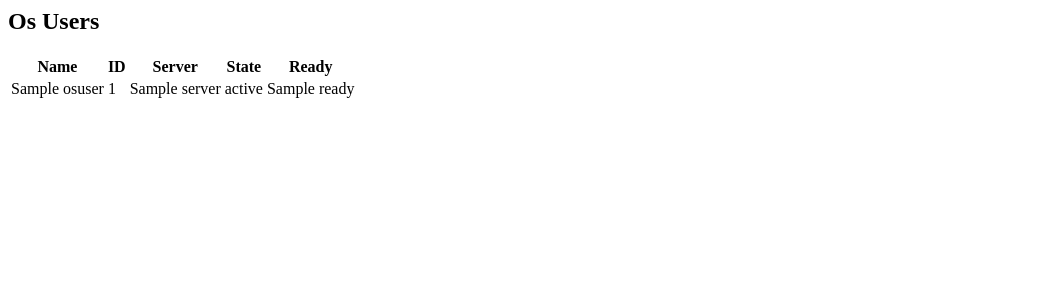
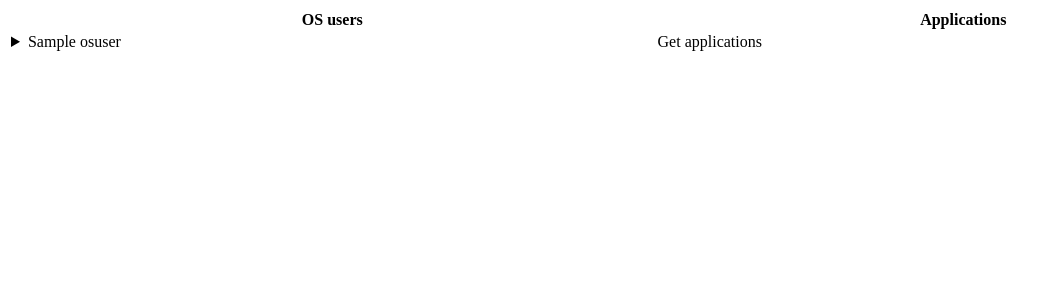
Before and after one commit to andywar65/django-opalstack, a Django app: template src/django_opalstack/templates/django_opalstack/htmx/user_list.html in a window 1280 px wide. Shown: the top 300 px of the page, without its empty margins (0-1060 px from the left). Run offline with Django 5.2, Linux system fonts and the light colour scheme; the template is opened without the code that fills it: most values are stand-ins (such as "Sample title", 1, 10 or a date in 2020); parts of the project's set-up code (start-up, migrations or seed data) failed here and were passed over.

Commit message:
fixed user list template

```diff
--- a/src/django_opalstack/templates/django_opalstack/htmx/token_detail.html
+++ b/src/django_opalstack/templates/django_opalstack/htmx/token_detail.html
@@ -17,7 +17,7 @@
   </li>
 </ul>
 <p id="opal-indicator" class="htmx-indicator" style="color: red">{% trans "Loading..." %}</p>
-<table>
+<table style="width: 100%">
   <tr>
     <th style="width: 33%">
       {% trans "Web servers" %}
--- a/src/django_opalstack/templates/django_opalstack/htmx/user_list.html
+++ b/src/django_opalstack/templates/django_opalstack/htmx/user_list.html
@@ -1,25 +1,29 @@
 {% load i18n %}
 
-{% if osusers %}
-  <h2>{% trans "Os Users" %}</h2>
-  <table>
-    <tr>
-      <th>{% trans "Name" %}</th>
-      <th>{% trans "ID" %}</th>
-      <th>{% trans "Server" %}</th>
-      <th>{% trans "State" %}</th>
-      <th>{% trans "Ready" %}</th>
-    </tr>
+<table style="width: 100%">
+  <tr>
+    <th>{% trans "OS users" %}</th>
+    <th>{% trans "Applications" %}</th>
+  </tr>
+  {% if osusers %}
     {% for osuser in osusers %}
-      <tr id="{{ osuser.id }}">
-        <td>{{ osuser.name }}</td>
-        <td>{{ osuser.id }}</td>
-        <td>{{ osuser.server.hostname }}</td>
-        <td>{{ osuser.state }}</td>
-        <td>{{ osuser.ready }}</td>
+      <tr>
+        <td>
+          <details>
+            <summary>{{ osuser.name }}</summary>
+            <ul>
+              <li>{% trans "ID" %}: {{ osuser.id }}</li>
+              <li>{% trans "State" %}: {{ osuser.state }}</li>
+              <li>{% trans "Ready" %}: {{ osuser.ready }}</li>
+            </ul>
+          </details>
+        </td>
+        <td>
+          {% trans "Get applications" %}
+        </td>
       </tr>
     {% endfor %}
-  </table>
-{% else %}
-  <p>{% trans "No OS Users yet" %}</p>
-{% endif %}
+  {% else %}
+    <tr><td>{% trans "No OS Users yet" %}</td><td></td></tr>
+  {% endif %}
+</table>
```
